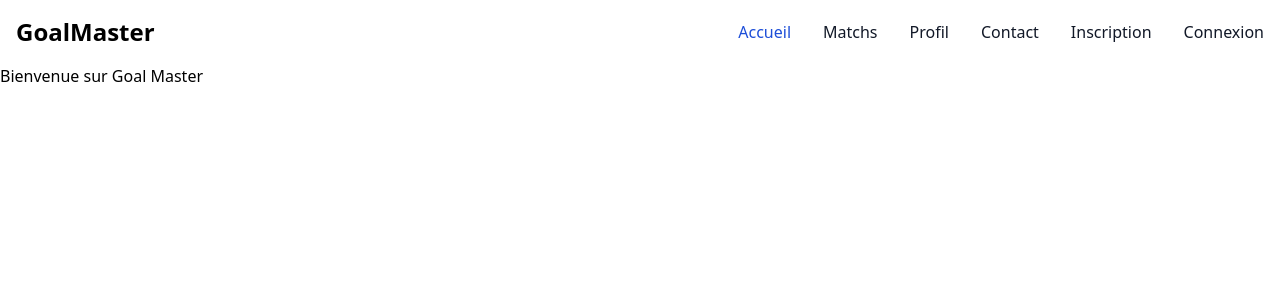
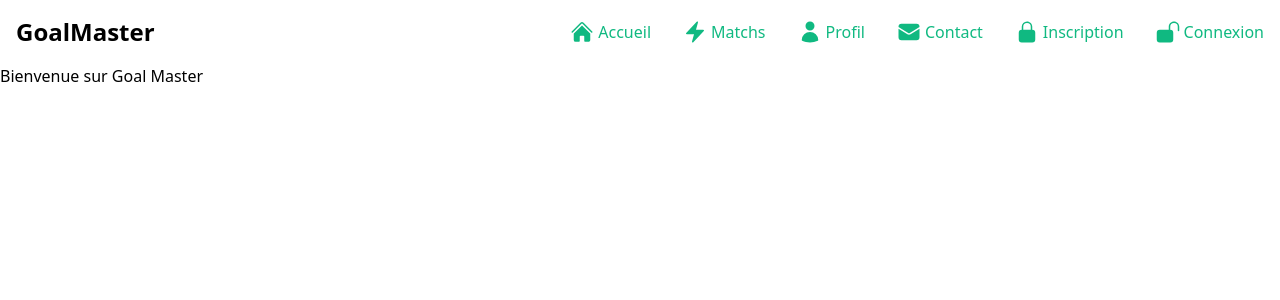
Before and after one commit to Clement-Richard/goal-master, a Nuxt app: page / in a window 1280 px wide. Shown: the top 300 px of the page. Built offline with nearby package versions, Linux system fonts and the light colour scheme.

Commit message:
Update Navbar

```diff
--- a/components/navbar.vue
+++ b/components/navbar.vue
@@ -1,80 +1,79 @@
 <template>
-  <nav class="bg-white border-gray-200 dark:bg-gray-900">
-    <div
-      class="max-w-screen-xl flex flex-wrap items-center justify-between mx-auto p-4"
-    >
-      <span
-        class="self-center text-2xl font-semibold whitespace-nowrap dark:text-white"
-        >GoalMaster</span
-      >
-      <button
-        data-collapse-toggle="navbar-default"
-        type="button"
+  <nav class="bg-white border-gray-200 dark:bg-zinc-900">
+    <div class="max-w-screen-xl flex flex-wrap items-center justify-between mx-auto p-4">
+      <span class="self-center text-2xl font-semibold whitespace-nowrap dark:text-white">GoalMaster</span>
+      <button data-collapse-toggle="navbar-default" type="button"
         class="inline-flex items-center p-2 w-10 h-10 justify-center text-sm text-gray-500 rounded-lg md:hidden hover:bg-gray-100 focus:outline-none focus:ring-2 focus:ring-gray-200 dark:text-gray-400 dark:hover:bg-gray-700 dark:focus:ring-gray-600"
-        aria-controls="navbar-default"
-        aria-expanded="false"
-      ></button>
+        aria-controls="navbar-default" aria-expanded="false"></button>
       <div class="hidden w-full md:block md:w-auto" id="navbar-default">
         <ul
-          class="font-medium flex flex-col p-4 md:p-0 mt-4 border border-gray-100 rounded-lg bg-gray-50 md:flex-row md:space-x-8 md:mt-0 md:border-0 md:bg-white dark:bg-gray-800 md:dark:bg-gray-900 dark:border-gray-700"
-        >
+          class="font-medium flex flex-col p-4 md:p-0 mt-4 border border-gray-100 rounded-lg bg-gray-50 md:flex-row md:space-x-8 md:mt-0 md:border-0 md:bg-white dark:bg-zinc-900 md:dark:bg-zinc-900 dark:border-zinc-700">
           <li>
-            <nuxt-link
-              to="/"
-              class="block py-2 pl-3 pr-4 text-white bg-blue-700 rounded md:bg-transparent md:text-blue-700 md:p-0 dark:text-white md:dark:text-blue-500"
-              aria-current="page"
-              >Accueil</nuxt-link
-            >
+            <nuxt-link to="/"
+              class="flex py-2 pl-3 pr-4 text-white bg-green-700 rounded md:bg-transparent md:text-emerald-500 md:p-0 transition ease-in-out delay-150 hover:-translate-y-1 hover:scale-110 duration-250"
+              aria-current="page">
+              <span class="mr-1">
+                <icons.home class="navbar-link-icon"></icons.home>
+              </span>
+              Accueil
+            </nuxt-link>
           </li>
           <li>
-            <nuxt-link
-              to="/matchs"
-              class="block py-2 pl-3 pr-4 text-gray-900 rounded hover:bg-gray-100 md:hover:bg-transparent md:border-0 md:hover:text-blue-700 md:p-0 dark:text-white md:dark:hover:text-blue-500 dark:hover:bg-gray-700 dark:hover:text-white md:dark:hover:bg-transparent"
-              aria-current="page"
-              >Matchs</nuxt-link
-            >
+            <nuxt-link to="/matchs"
+              class="flex py-2 pl-3 pr-4 text-white bg-green-700 rounded md:bg-transparent md:text-emerald-500 md:p-0 transition ease-in-out delay-150 hover:-translate-y-1 hover:scale-110 duration-250"
+              aria-current="page">
+              <span class="mr-1">
+                <icons.bolt class="navbar-link-icon"></icons.bolt>
+              </span>
+              Matchs
+            </nuxt-link>
           </li>
           <li>
-            <nuxt-link
-              to="/profil"
-              class="block py-2 pl-3 pr-4 text-gray-900 rounded hover:bg-gray-100 md:hover:bg-transparent md:border-0 md:hover:text-blue-700 md:p-0 dark:text-white md:dark:hover:text-blue-500 dark:hover:bg-gray-700 dark:hover:text-white md:dark:hover:bg-transparent"
-              aria-current="page"
-              >Profil</nuxt-link
-            >
+            <nuxt-link to="/profil"
+              class="flex py-2 pl-3 pr-4 text-white bg-green-700 rounded md:bg-transparent md:text-emerald-500 md:p-0 transition ease-in-out delay-150 hover:-translate-y-1 hover:scale-110 duration-250"
+              aria-current="page">
+              <span class="mr-1">
+                <icons.user class="navbar-link-icon"></icons.user>
+              </span>
+              Profil
+            </nuxt-link>
           </li>
           <li>
-            <nuxt-link
-              to="/contact"
-              class="block py-2 pl-3 pr-4 text-gray-900 rounded hover:bg-gray-100 md:hover:bg-transparent md:border-0 md:hover:text-blue-700 md:p-0 dark:text-white md:dark:hover:text-blue-500 dark:hover:bg-gray-700 dark:hover:text-white md:dark:hover:bg-transparent"
-              aria-current="page"
-              >Contact</nuxt-link
-            >
+            <nuxt-link to="/contact"
+              class="flex py-2 pl-3 pr-4 text-white bg-green-700 rounded md:bg-transparent md:text-emerald-500 md:p-0 transition ease-in-out delay-150 hover:-translate-y-1 hover:scale-110 duration-250"
+              aria-current="page">
+              <span class="mr-1">
+                <icons.envelope class="navbar-link-icon"></icons.envelope>
+              </span>
+              Contact</nuxt-link>
           </li>
           <li v-if="authStore.isLoggedIn">
-            <nuxt-link
-              @click="logout"
-              to="/"
-              class="block py-2 pl-3 pr-4 text-gray-900 rounded hover:bg-gray-100 md:hover:bg-transparent md:border-0 md:hover:text-blue-700 md:p-0 dark:text-white md:dark:hover:text-blue-500 dark:hover:bg-gray-700 dark:hover:text-white md:dark:hover:bg-transparent"
-              aria-current="page"
-            >
-            Déconnexion
+            <nuxt-link @click="logout" to="/"
+              class="flex py-2 pl-3 pr-4 text-white bg-green-700 rounded md:bg-transparent md:text-emerald-500 md:p-0 transition ease-in-out delay-150 hover:-translate-y-1 hover:scale-110 duration-250"
+              aria-current="page">
+              <span class="mr-1">
+                <icons.doorLeave class="navbar-link-icon"></icons.doorLeave>
+              </span>
+              Déconnexion
             </nuxt-link>
           </li>
           <li v-if="!authStore.isLoggedIn">
-            <nuxt-link
-              to="/register"
-              class="block py-2 pl-3 pr-4 text-gray-900 rounded hover:bg-gray-100 md:hover:bg-transparent md:border-0 md:hover:text-blue-700 md:p-0 dark:text-white md:dark:hover:text-blue-500 dark:hover:bg-gray-700 dark:hover:text-white md:dark:hover:bg-transparent"
-              aria-current="page"
-              >Inscription</nuxt-link
-            >
+            <nuxt-link to="/register"
+              class="flex py-2 pl-3 pr-4 text-white bg-green-700 rounded md:bg-transparent md:text-emerald-500 md:p-0 transition ease-in-out delay-150 hover:-translate-y-1 hover:scale-110 duration-250"
+              aria-current="page">
+              <span class="mr-1">
+                <icons.lockClosed class="navbar-link-icon"></icons.lockClosed>
+              </span>
+              Inscription</nuxt-link>
           </li>
           <li v-if="!authStore.isLoggedIn">
-            <nuxt-link
-              to="/login"
-              class="block py-2 pl-3 pr-4 text-gray-900 rounded hover:bg-gray-100 md:hover:bg-transparent md:border-0 md:hover:text-blue-700 md:p-0 dark:text-white md:dark:hover:text-blue-500 dark:hover:bg-gray-700 dark:hover:text-white md:dark:hover:bg-transparent"
-              aria-current="page"
-              >Connexion</nuxt-link
-            >
+            <nuxt-link to="/login"
+              class="flex py-2 pl-3 pr-4 text-white bg-green-700 rounded md:bg-transparent md:text-emerald-500 md:p-0 transition ease-in-out delay-150 hover:-translate-y-1 hover:scale-110 duration-250"
+              aria-current="page">
+              <span class="mr-1">
+                <icons.lockOpened class="navbar-link-icon"></icons.lockOpened>
+              </span>
+              Connexion</nuxt-link>
           </li>
         </ul>
       </div>
@@ -85,6 +84,18 @@
 <script setup>
 import { useAuthStore } from "~/store/auth";
 
+import { HomeIcon, UserIcon, BoltIcon, EnvelopeIcon, LockClosedIcon, LockOpenIcon, ArrowRightOnRectangleIcon } from "@heroicons/vue/24/solid";
+
+const icons = reactive({
+  home: HomeIcon,
+  user: UserIcon,
+  bolt: BoltIcon,
+  envelope: EnvelopeIcon,
+  lockClosed: LockClosedIcon,
+  lockOpened: LockOpenIcon,
+  doorLeave: ArrowRightOnRectangleIcon
+});
+
 const authStore = useAuthStore();
 
 function logout() {
```
